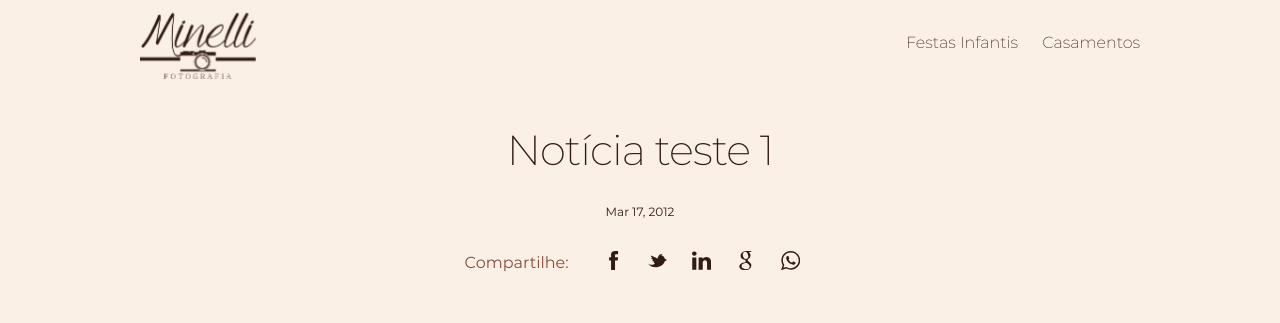
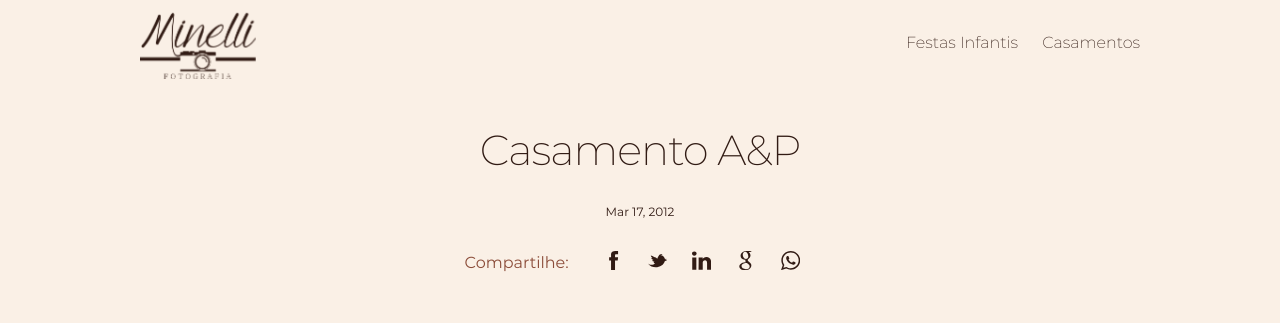
Before and after one commit to MinelliFotografias/minellifotografias.github.io, a Jekyll site: the page built from _posts/2012-03-17-Noticia-teste-1.md, in a window 1280 px wide. Shown: the top 323 px of the page. Built offline with Jekyll 4.4.1, drawn with Linux system fonts in a browser that asks for light colours.

Commit message:
Updated Noticia Teste 1

```diff
--- a/_posts/2012-03-17-Noticia-teste-1.md
+++ b/_posts/2012-03-17-Noticia-teste-1.md
@@ -1,5 +1,5 @@
 ---
-title: Notícia teste 1
+title: Casamento A&P
 date: 2012-03-17 21:00:00 -03:00
 categories:
 - Noticias
```
